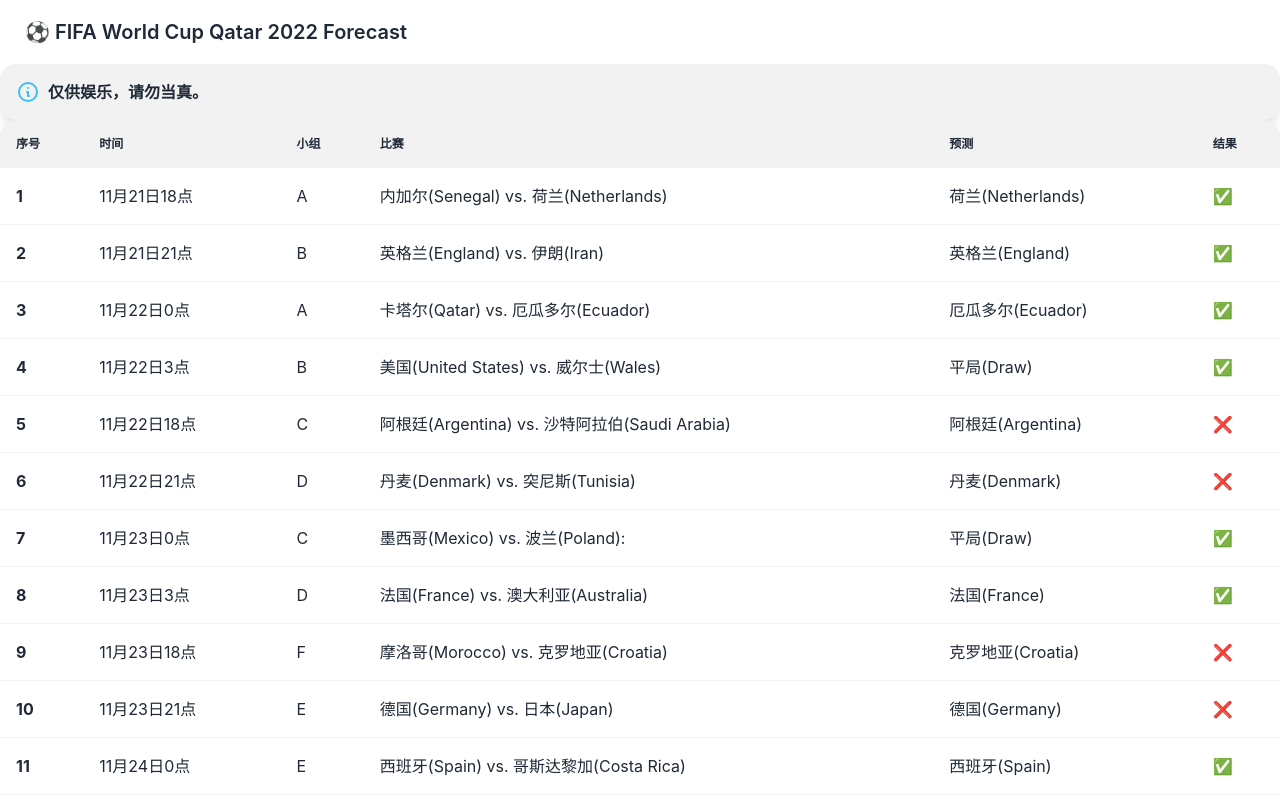
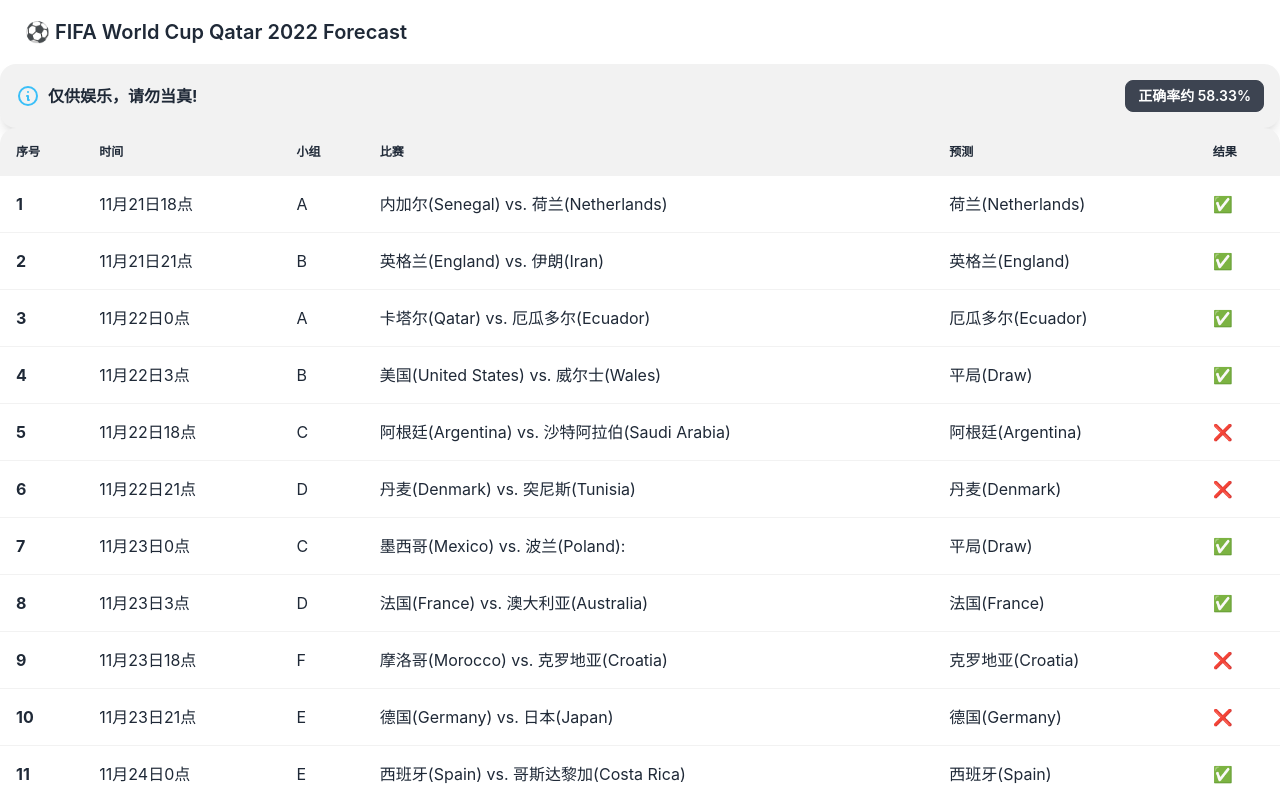
Before and after one commit to zcyc/FIFA-World-Cup-Qatar-2022-Forecast, a React (Vite) app: page / in a window 1280 px wide. Shown: the top 800 px of the page. Built offline with nearby package versions, Linux system fonts and the light colour scheme.

Commit message:
显示正确率

```diff
--- a/src/App.jsx
+++ b/src/App.jsx
@@ -1,6 +1,9 @@
 import "./App.css";
 import table from "./forecast";
 function App() {
+  const right = table.filter((race) => race.result === 1).length;
+  const ending = table.filter((race) => race.result !== 0).length;
+  const rank = ((right / ending) * 100).toFixed(2);
   return (
     <div className="App">
       <div className="navbar bg-base-100">
@@ -24,8 +27,11 @@
             ></path>
           </svg>
           <div>
-            <h3 className="font-bold">仅供娱乐，请勿当真。</h3>
+            <h3 className="font-bold">仅供娱乐，请勿当真!</h3>
           </div>
+        </div>
+        <div className="flex-none">
+          <button className="btn btn-sm">正确率约 {rank}%</button>
         </div>
       </div>
       <div className="overflow-x-auto">
```
